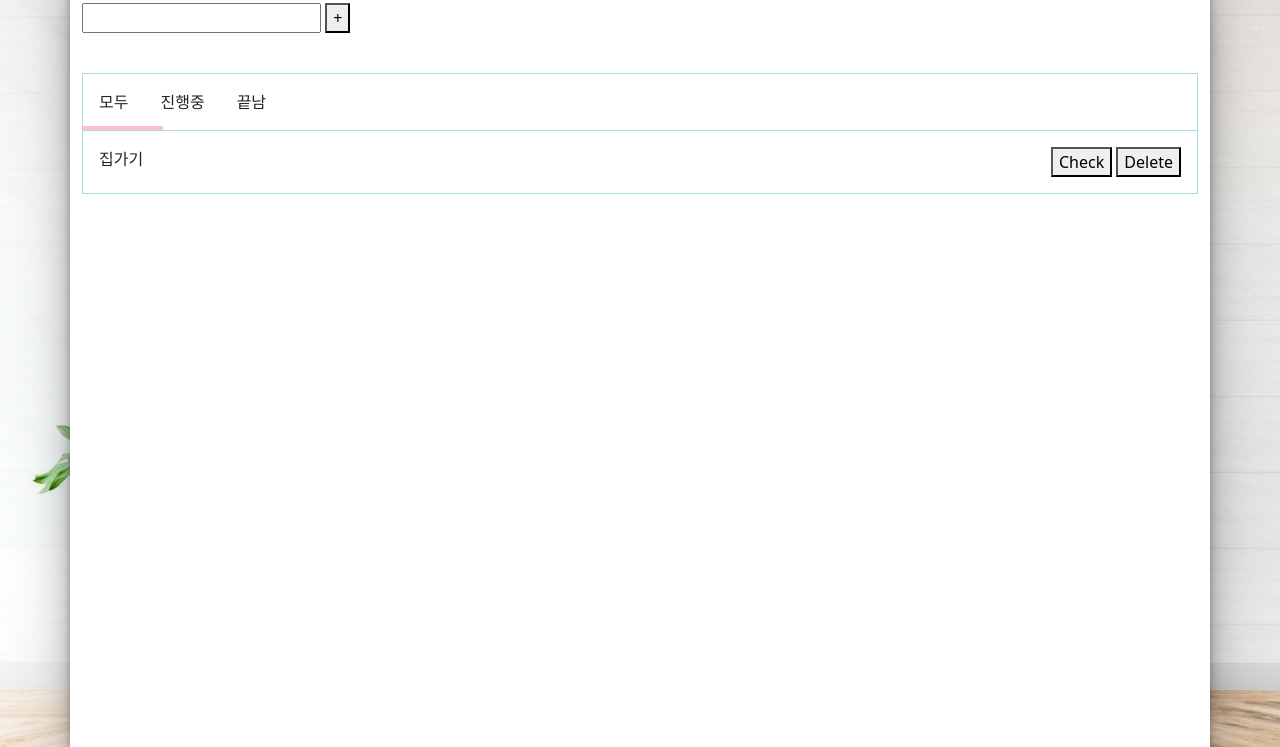
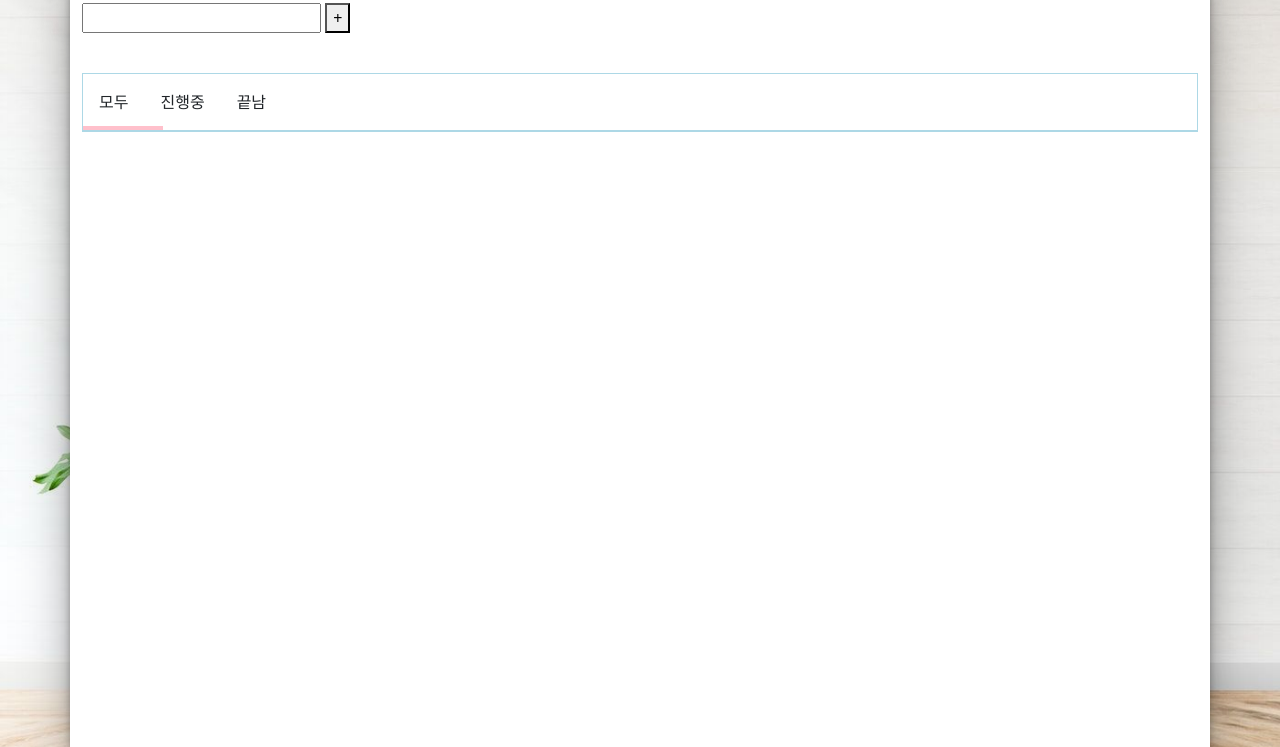
Before and after one commit to lightmyeongeun/todo_work, a plain HTML site: page index.html in a window 1280 px wide. Shown: the part 53-800 px from the top of the page. Drawn offline with nearby package versions, Linux system fonts and the light colour scheme.

Commit message:
last commit

```diff
--- a/index.html
+++ b/index.html
@@ -23,13 +23,6 @@
                 <div>끝남</div>
             </div>
             <div id="task_board">
-                <div class="task">
-                    <div>집가기</div>
-                    <div>
-                        <button>Check</button>
-                        <button>Delete</button>
-                    </div>
-                </div>
             </div>
         </section>
     </div>
```
